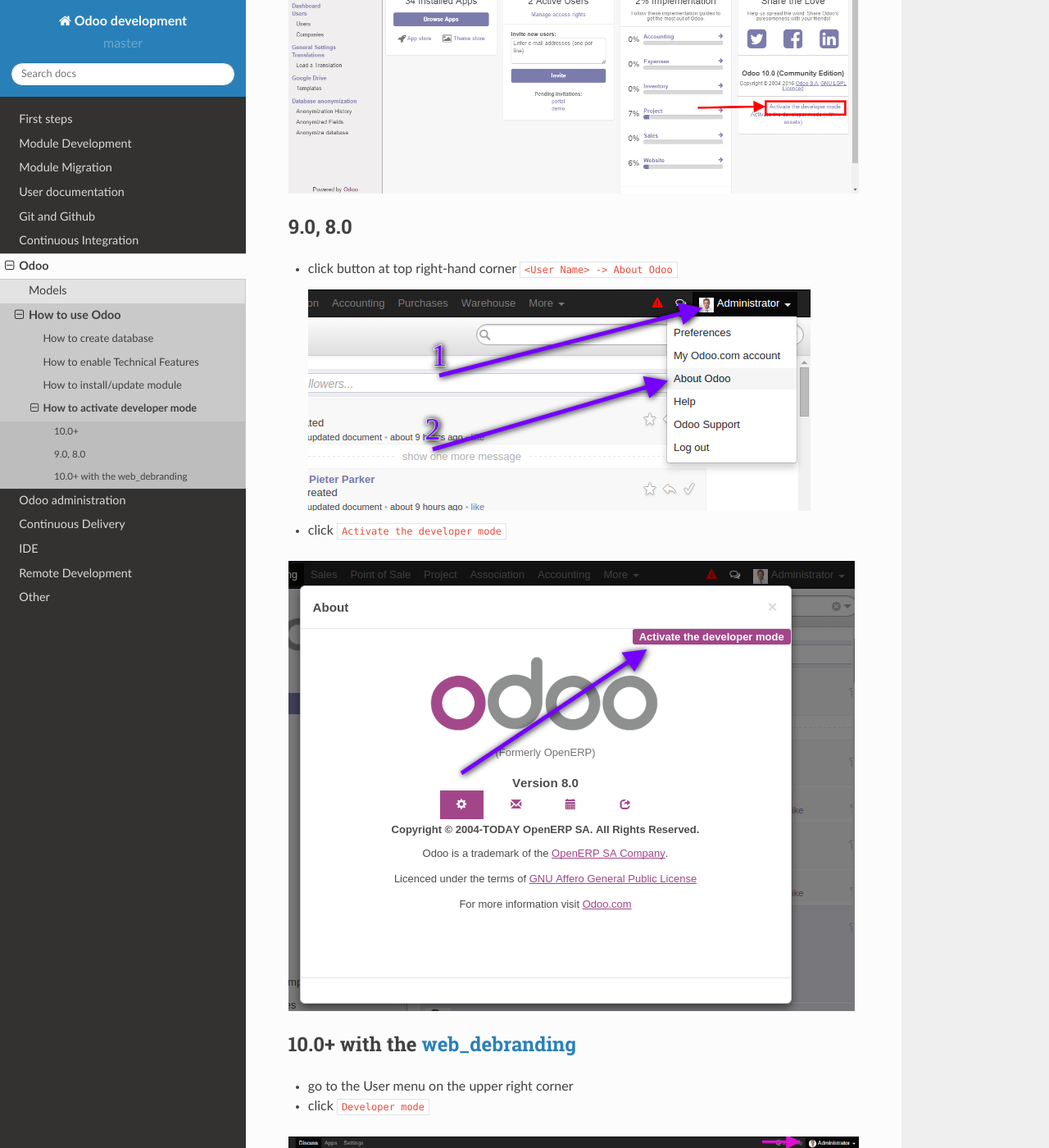
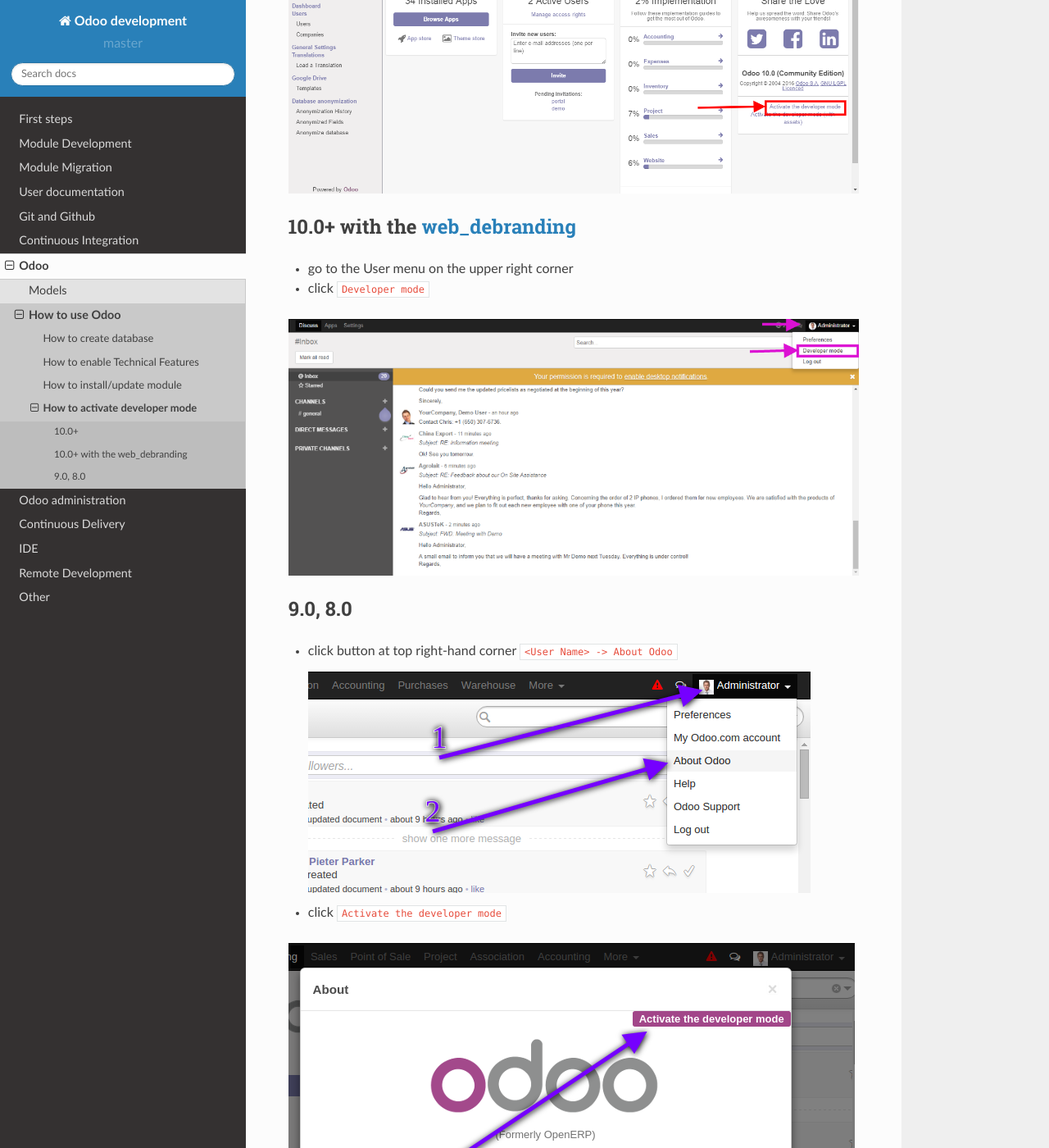
Before and after one commit to itpp-labs/odoo-development, a Sphinx documentation site: the page built from docs/odoo/usage/debug-mode.rst, in a window 1280 px wide and 1400 px high, scrolled down 511 px. Shown: the whole window at 82% size. Built offline with Sphinx 7.4.7 and the Read the Docs theme 2.0.0, drawn with Linux system fonts in a browser that asks for light colours; pages that are not in the unit, such as notebooks, are missing from menus; some of the changed lines change nothing that is shown.

Commit message:
move 10.0 above

```diff
--- a/docs/odoo/usage/debug-mode.rst
+++ b/docs/odoo/usage/debug-mode.rst
@@ -18,6 +18,15 @@
 
 .. image:: ../../images/debug-3.png
 
+10.0+ with the `web_debranding <https://www.odoo.com/apps/modules/10.0/web_debranding/>`_
+=========================================================================================
+
+* go to the User menu on the upper right corner
+
+* click ``Developer mode``
+
+.. image:: ../../images/debug-4.png
+
 9.0, 8.0
 ========
 
@@ -28,12 +37,3 @@
 * click ``Activate the developer mode``
 
 .. image:: ../../images/debug-2.png
-
-10.0+ with the `web_debranding <https://www.odoo.com/apps/modules/10.0/web_debranding/>`_
-=========================================================================================
-
-* go to the User menu on the upper right corner
-
-* click ``Developer mode``
-
-.. image:: ../../images/debug-4.png
```
